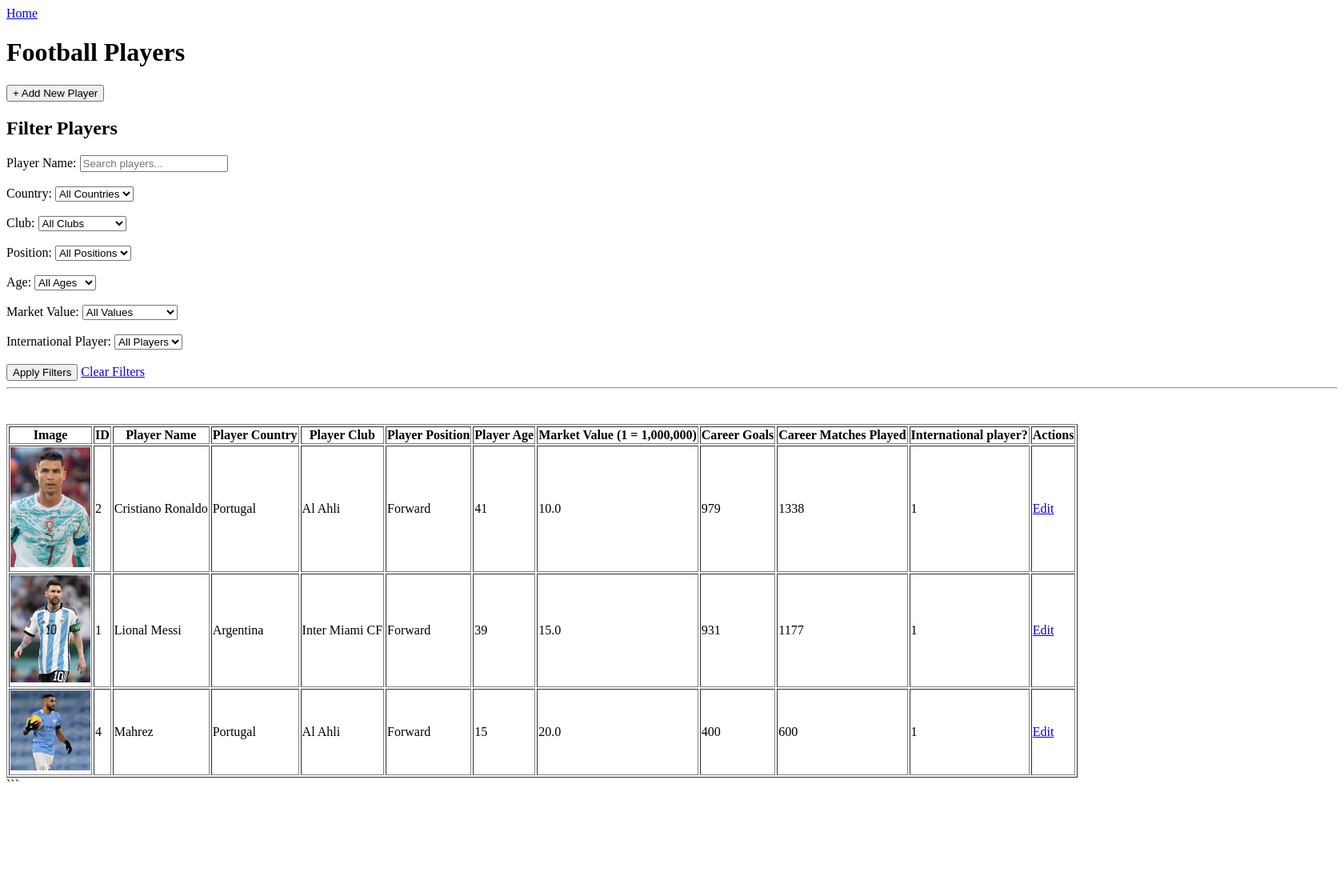
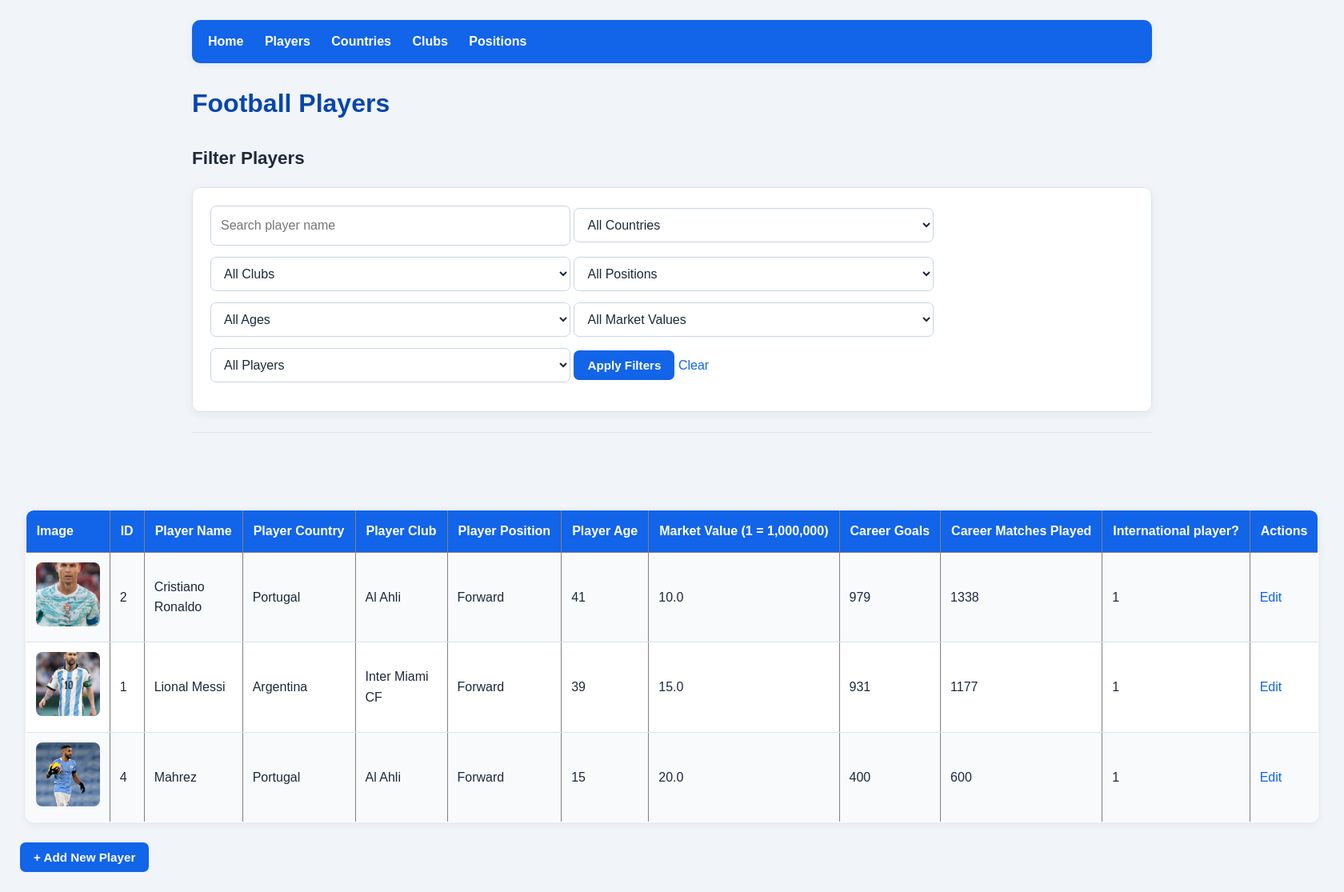
Before and after one commit to dzn4lk/12DTS-DATABASES-PROJECT, a Flask app: page /players in a window 1680 px wide. Shown: the whole page at 80% size. Before the commit the page ends 977 px from the top, so only its background shows below. Run offline with Flask 3, Linux system fonts and the light colour scheme; data comes from the database, SQL or seed files in the repository.

Commit message:
CREATED A STYLE SHEET FOR EACH OF THE HTML PAGES

````diff
--- /dev/null
+++ b/static/style.css
@@ -0,0 +1,352 @@
+/* =====================================
+   FOOTBALL DATABASE - GLOBAL STYLESHEET
+   ===================================== */
+
+/* 1. Global colours and settings */
+:root {
+    --primary: #1264e8;
+    --primary-dark: #0846ad;
+    --secondary: #64748b;
+    --success: #16a34a;
+    --danger: #dc2626;
+    --background: #f1f5f9;
+    --surface: #ffffff;
+    --text: #1e293b;
+    --muted: #64748b;
+    --border: #dbe3ed;
+    --radius: 10px;
+    --shadow: 0 3px 12px rgba(15, 23, 42, 0.06);
+}
+
+/* 2. Reset */
+* {
+    box-sizing: border-box;
+}
+
+body {
+    margin: 0;
+    padding: 25px;
+    font-family: Arial, Helvetica, sans-serif;
+    font-size: 16px;
+    line-height: 1.6;
+    background: var(--background);
+    color: var(--text);
+}
+
+/* 3. Page layout */
+body > h1,
+body > h2,
+body > h3,
+body > p,
+body > ul,
+body > form,
+body > table,
+body > nav,
+body > hr,
+body > a,
+body > div {
+    max-width: 1200px;
+}
+
+body > h1,
+body > h2,
+body > h3,
+body > p,
+body > ul,
+body > form,
+body > table,
+body > nav,
+body > hr,
+body > a,
+body > div {
+    margin-left: auto;
+    margin-right: auto;
+}
+
+h1 {
+    color: var(--primary-dark);
+    font-size: 2rem;
+    margin-top: 10px;
+    margin-bottom: 20px;
+}
+
+h2 {
+    color: var(--text);
+    font-size: 1.4rem;
+    margin-top: 25px;
+}
+
+p {
+    color: var(--muted);
+}
+
+hr {
+    border: 0;
+    border-top: 1px solid var(--border);
+    margin-top: 25px;
+    margin-bottom: 25px;
+}
+
+/* 4. Navigation */
+nav {
+    background: var(--primary);
+    padding: 14px 20px;
+    border-radius: var(--radius);
+    margin-bottom: 25px;
+    box-shadow: var(--shadow);
+}
+
+nav a {
+    color: white;
+    text-decoration: none;
+    font-weight: bold;
+    margin-right: 22px;
+    display: inline-block;
+}
+
+nav a:hover {
+    text-decoration: underline;
+    color: #dbeafe;
+}
+
+/* 5. Links */
+a {
+    color: var(--primary);
+    text-decoration: none;
+}
+
+a:hover {
+    color: var(--primary-dark);
+    text-decoration: underline;
+}
+
+/* 6. Buttons */
+button,
+input[type="submit"] {
+    display: inline-block;
+    padding: 10px 17px;
+    border: none;
+    border-radius: 7px;
+    background: var(--primary);
+    color: white;
+    font-size: 0.95rem;
+    font-weight: bold;
+    cursor: pointer;
+    transition: background 0.2s ease;
+}
+
+button:hover,
+input[type="submit"]:hover {
+    background: var(--primary-dark);
+}
+
+/* Delete buttons */
+form[action*="/delete/"] button {
+    background: var(--danger);
+}
+
+form[action*="/delete/"] button:hover {
+    background: #b91c1c;
+}
+
+/* 7. Forms and filter panels */
+form {
+    background: var(--surface);
+    padding: 22px;
+    border: 1px solid var(--border);
+    border-radius: var(--radius);
+    box-shadow: var(--shadow);
+    margin-top: 15px;
+    margin-bottom: 20px;
+}
+
+label {
+    display: block;
+    margin-bottom: 6px;
+    font-weight: bold;
+    color: var(--text);
+}
+
+input[type="text"],
+input[type="number"],
+input[type="email"],
+input[type="search"],
+select,
+textarea {
+    width: 100%;
+    max-width: 450px;
+    padding: 11px 12px;
+    margin-bottom: 14px;
+    border: 1px solid #cbd5e1;
+    border-radius: 7px;
+    background: white;
+    color: var(--text);
+    font: inherit;
+}
+
+input:focus,
+select:focus,
+textarea:focus {
+    outline: 2px solid #93c5fd;
+    border-color: var(--primary);
+}
+
+input[type="checkbox"],
+input[type="radio"] {
+    accent-color: var(--primary);
+}
+
+/* 8. Tables */
+table {
+    width: 100%;
+    border-collapse: collapse;
+    background: var(--surface);
+    border-radius: var(--radius);
+    box-shadow: var(--shadow);
+    margin-top: 20px;
+    margin-bottom: 25px;
+    overflow: hidden;
+}
+
+th {
+    background: var(--primary);
+    color: white;
+    font-weight: bold;
+    text-align: left;
+    padding: 13px;
+    white-space: nowrap;
+}
+
+td {
+    padding: 12px;
+    border-bottom: 1px solid var(--border);
+    vertical-align: middle;
+}
+
+tr:nth-child(even) {
+    background: #f8fafc;
+}
+
+tr:hover {
+    background: #eff6ff;
+}
+
+/* Player photos */
+td img {
+    width: 80px;
+    height: 80px;
+    object-fit: cover;
+    border-radius: 8px;
+}
+
+/* 9. Homepage menu */
+ul {
+    padding-left: 25px;
+}
+
+ul li {
+    margin-bottom: 12px;
+}
+
+ul li a {
+    font-weight: bold;
+}
+
+/* 10. Responsive tables */
+@media (max-width: 900px) {
+    body {
+        padding: 15px;
+    }
+
+    table {
+        display: block;
+        overflow-x: auto;
+        white-space: nowrap;
+    }
+
+    nav a {
+        margin-right: 12px;
+        margin-bottom: 5px;
+    }
+}
+
+/* 11. Mobile screens */
+@media (max-width: 600px) {
+    body {
+        padding: 10px;
+        font-size: 15px;
+    }
+
+    h1 {
+        font-size: 1.6rem;
+    }
+
+    form {
+        padding: 15px;
+    }
+
+    input[type="text"],
+    input[type="number"],
+    input[type="email"],
+    input[type="search"],
+    select,
+    textarea {
+        max-width: 100%;
+    }
+
+    button,
+    input[type="submit"] {
+        max-width: 100%;
+    }
+
+    nav {
+        padding: 12px;
+    }
+
+    nav a {
+        margin-right: 10px;
+    }
+/* HORIZONTAL PLAYER FILTERS */
+.filter-form {
+    display: flex;
+    flex-direction: row;
+    flex-wrap: wrap;
+    align-items: center;
+    gap: 10px;
+}
+
+.filter-form input[type="text"],
+.filter-form input[type="search"],
+.filter-form select {
+    flex: 1 1 140px;
+    width: auto;
+    min-width: 120px;
+    max-width: 200px;
+    margin: 0;
+}
+
+.filter-form button {
+    flex: 0 0 auto;
+    white-space: nowrap;
+}
+
+.filter-form .clear-filters {
+    display: inline-block;
+    padding: 10px 12px;
+    white-space: nowrap;
+}
+
+/* Keep filters horizontal where there is enough space */
+@media (max-width: 600px) {
+    .filter-form {
+        flex-direction: row;
+    }
+
+    .filter-form input[type="text"],
+    .filter-form input[type="search"],
+    .filter-form select {
+        flex: 1 1 100%;
+        max-width: 100%;
+    }
+}
+}
--- a/templates/players.html
+++ b/templates/players.html
@@ -2,158 +2,89 @@
 <html>
 <head>
     <title>Football Players</title>
+    <link rel="stylesheet" href="{{ url_for('static', filename='style.css') }}">
 </head>
 <body>
-
-<a href="{{ url_for('home') }}">Home</a>
+<nav>
+    <a href="{{ url_for('home') }}">Home</a>
+    <a href="{{ url_for('players') }}">Players</a>
+    <a href="{{ url_for('countries') }}">Countries</a>
+    <a href="{{ url_for('clubs') }}">Clubs</a>
+    <a href="{{ url_for('positions') }}">Positions</a>
+</nav>
 
 <h1>Football Players</h1>
 
-<a href="{{ url_for('add_player') }}">
-    <button type="button">+ Add New Player</button>
-</a>
+
 
 <h2>Filter Players</h2>
+<form method="GET" action="{{ url_for('players') }}" class="filter-form">
 
-<form method="GET" action="{{ url_for('players') }}">
+    <input type="text" name="search_name" placeholder="Search player name"
+           value="{{ search_name }}">
 
-    <!-- Search by player name -->
-    <label>Player Name:</label>
-    <input
-        type="text"
-        name="search_name"
-        placeholder="Search players..."
-        value="{{ search_name }}"
-    >
-
-    <br><br>
-
-    <!-- Country dropdown -->
-    <label>Country:</label>
     <select name="country_id">
         <option value="">All Countries</option>
-
         {% for country in countries %}
-        <option
-            value="{{ country['ID'] }}"
-            {% if selected_country|string == country['ID']|string %}
-                selected
-            {% endif %}
-        >
+        <option value="{{ country['ID'] }}"
+            {% if selected_country == country['ID']|string %}selected{% endif %}>
             {{ country['CountryName'] }}
         </option>
         {% endfor %}
     </select>
 
-    <br><br>
-
-    <!-- Club dropdown -->
-    <label>Club:</label>
     <select name="club_id">
         <option value="">All Clubs</option>
-
         {% for club in clubs %}
-        <option
-            value="{{ club['ID'] }}"
-            {% if selected_club|string == club['ID']|string %}
-                selected
-            {% endif %}
-        >
+        <option value="{{ club['ID'] }}"
+            {% if selected_club == club['ID']|string %}selected{% endif %}>
             {{ club['ClubName'] }}
         </option>
         {% endfor %}
     </select>
 
-    <br><br>
-
-    <!-- Position dropdown -->
-    <label>Position:</label>
     <select name="position_id">
         <option value="">All Positions</option>
-
         {% for position in positions %}
-        <option
-            value="{{ position['ID'] }}"
-            {% if selected_position|string == position['ID']|string %}
-                selected
-            {% endif %}
-        >
+        <option value="{{ position['ID'] }}"
+            {% if selected_position == position['ID']|string %}selected{% endif %}>
             {{ position['PositionName'] }}
         </option>
         {% endfor %}
     </select>
 
-    <br><br>
-
-    <!-- Age dropdown -->
-    <label>Age:</label>
     <select name="age_group">
         <option value="">All Ages</option>
-        <option value="under20"
-            {% if selected_age == 'under20' %}selected{% endif %}>
-            Under 20
-        </option>
-        <option value="20to24"
-            {% if selected_age == '20to24' %}selected{% endif %}>
-            20–24
-        </option>
-        <option value="25to29"
-            {% if selected_age == '25to29' %}selected{% endif %}>
-            25–29
-        </option>
-        <option value="30plus"
-            {% if selected_age == '30plus' %}selected{% endif %}>
-            30+
-        </option>
+        <option value="under20" {% if selected_age == 'under20' %}selected{% endif %}>Under 20</option>
+        <option value="20to24" {% if selected_age == '20to24' %}selected{% endif %}>20–24</option>
+        <option value="25to29" {% if selected_age == '25to29' %}selected{% endif %}>25–29</option>
+        <option value="30plus" {% if selected_age == '30plus' %}selected{% endif %}>30+</option>
     </select>
 
-    <br><br>
-
-    <!-- Market value dropdown -->
-    <label>Market Value:</label>
     <select name="value_group">
-        <option value="">All Values</option>
-        <option value="under10"
-            {% if selected_value == 'under10' %}selected{% endif %}>
-            Under 10 million
-        </option>
-        <option value="10to50"
-            {% if selected_value == '10to50' %}selected{% endif %}>
-            10–50 million
-        </option>
-        <option value="over50"
-            {% if selected_value == 'over50' %}selected{% endif %}>
-            Over 50 million
-        </option>
+        <option value="">All Market Values</option>
+        <option value="under10" {% if selected_value == 'under10' %}selected{% endif %}>Under €10m</option>
+        <option value="10to50" {% if selected_value == '10to50' %}selected{% endif %}>€10m–€50m</option>
+        <option value="over50" {% if selected_value == 'over50' %}selected{% endif %}>Over €50m</option>
     </select>
 
-    <br><br>
-
-    <!-- International player dropdown -->
-    <label>International Player:</label>
     <select name="international">
         <option value="">All Players</option>
-        <option value="1"
-            {% if selected_international == '1' %}selected{% endif %}>
-            Yes
-        </option>
-        <option value="0"
-            {% if selected_international == '0' %}selected{% endif %}>
-            No
-        </option>
+        <option value="1" {% if selected_international == '1' %}selected{% endif %}>International</option>
+        <option value="0" {% if selected_international == '0' %}selected{% endif %}>Not International</option>
     </select>
 
-    <br><br>
-
     <button type="submit">Apply Filters</button>
-
-    <a href="{{ url_for('players') }}">Clear Filters</a>
+    <a href="{{ url_for('players') }}" class="clear-filters">Clear</a>
 
 </form>
 
-<hr>
 
 
+
+
+
+<hr>
 
 <br><br>
 
@@ -201,7 +132,8 @@
     {% endfor %}
 
 </table>
-
+<a href="{{ url_for('add_player') }}">
+    <button type="button">+ Add New Player</button>
+</a>
 </body>
 </html>
-```
````
Also changed, not shown: templates/club_form.html (+8 -1 lines), templates/clubs.html (+9 -2 lines), templates/countries.html (+8 -2 lines), templates/country_form.html (+8 -1 lines), templates/home.html (+8 -1 lines), templates/index.html (+8 -1 lines), templates/player_form.html (+8 -1 lines), templates/position_form.html (+8 -2 lines), templates/positions.html (+8 -2 lines).
